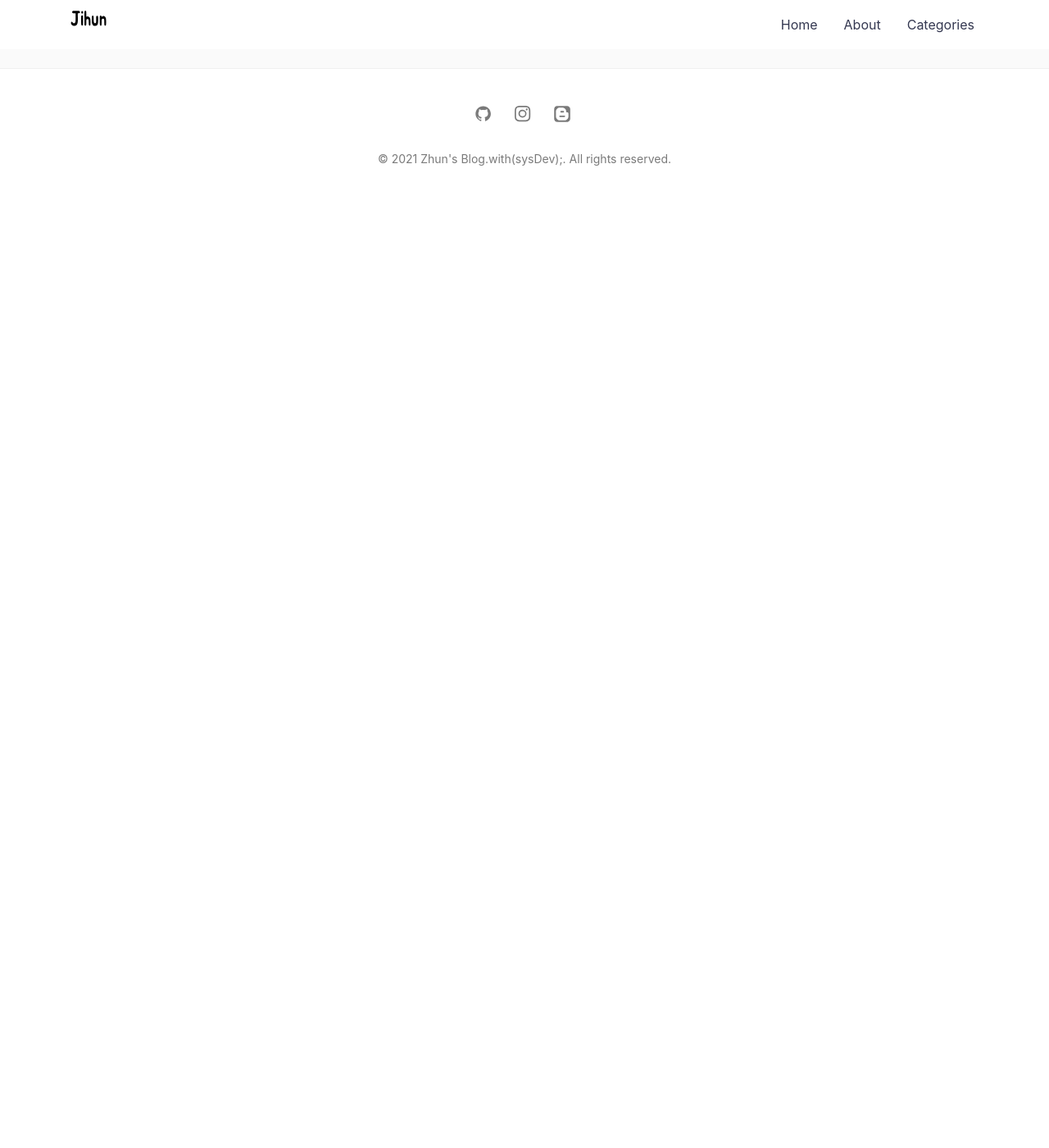
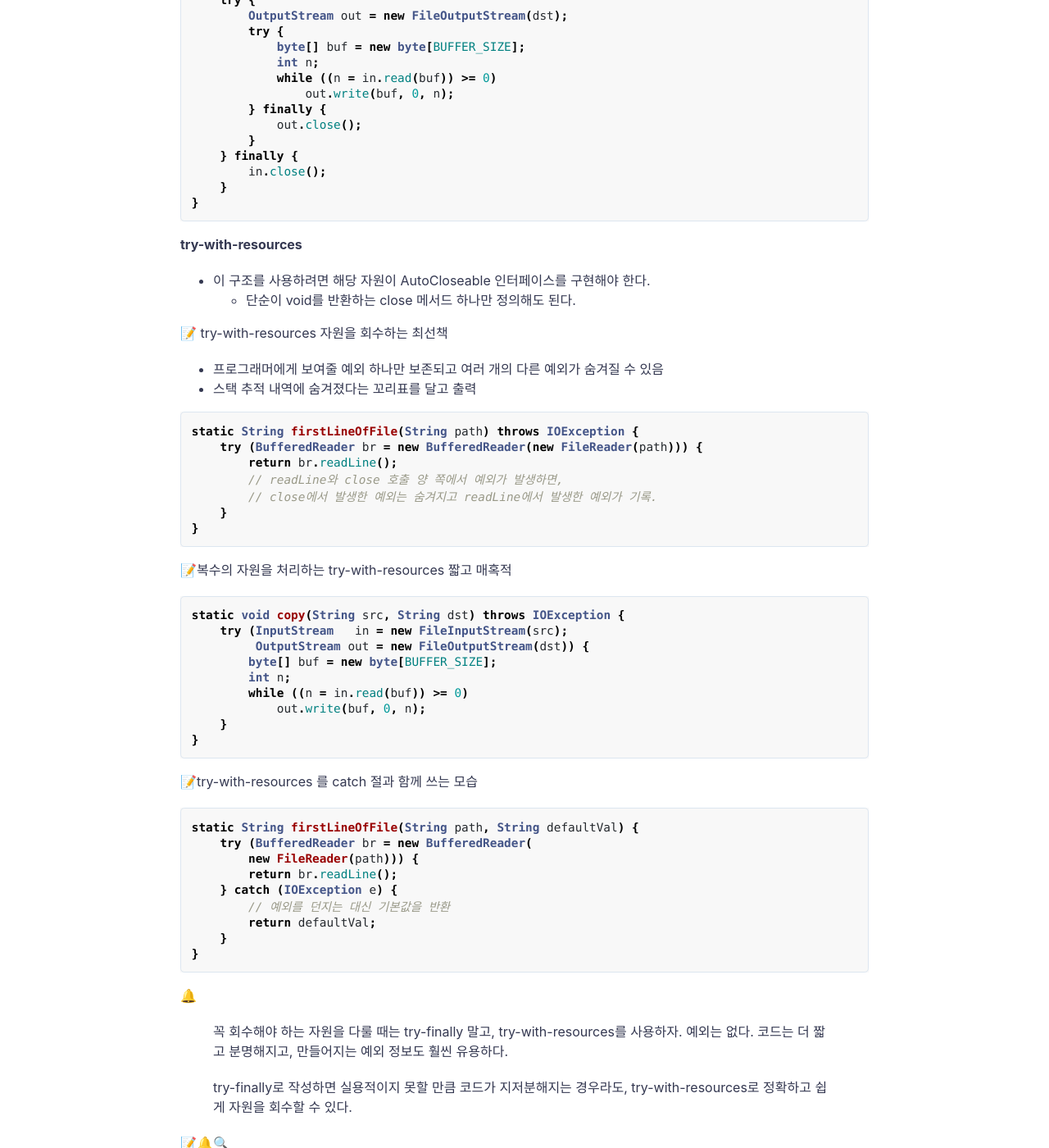
Before and after one commit to jihunparkme/jihunparkme.github.io, a Jekyll site: the page built from _posts/2021-03-02-EffectiveJava_객체_생성과_파괴.md, in a window 1280 px wide and 1400 px high, scrolled down 12594 px. Shown: the whole window at 82% size. Built offline with Jekyll 4.4.1, drawn with Linux system fonts in a browser that asks for light colours; comment, search, counter and statistics services are not loaded; before the commit the page ends 12843 px from its top, so only the background shows below that; some of the changed text lies outside the part shown.

Commit message:
add contents

````diff
--- a/_posts/2021-03-02-EffectiveJava_객체_생성과_파괴.md
+++ b/_posts/2021-03-02-EffectiveJava_객체_생성과_파괴.md
@@ -563,11 +563,94 @@ Peace out
 
 ## item 9. try-finally 보다는 try-with-resources를 사용하라.
 
--
+📝try-finally 더 이상 자원을 회수하는 최선의 방책이 아니다!
 
+```java
+static String firstLineOfFile(String path) throws IOException {
+    BufferedReader br = new BufferedReader(new FileReader(path));
+    try {
+        return br.readLine();
+    } finally {
+        br.close();
+    }
+}
+```
 
+📝자원이 둘 이상이면 너무 지저분해진다.
 
+```java
+static void copy(String src, String dst) throws IOException {
+    InputStream in = new FileInputStream(src);
+    try {
+        OutputStream out = new FileOutputStream(dst);
+        try {
+            byte[] buf = new byte[BUFFER_SIZE];
+            int n;
+            while ((n = in.read(buf)) >= 0)
+                out.write(buf, 0, n);
+        } finally {
+            out.close();
+        }
+    } finally {
+        in.close();
+    }
+}
+```
 
+**try-with-resources**
+
+- 이 구조를 사용하려면 해당 자원이 AutoCloseable 인터페이스를 구현해야 한다.
+  - 단순이 void를 반환하는 close 메서드 하나만 정의해도 된다.
+
+📝 try-with-resources 자원을 회수하는 최선책
+- 프로그래머에게 보여줄 예외 하나만 보존되고 여러 개의 다른 예외가 숨겨질 수 있음
+- 스택 추적 내역에 숨겨졌다는 꼬리표를 달고 출력
+
+```java
+static String firstLineOfFile(String path) throws IOException {
+    try (BufferedReader br = new BufferedReader(new FileReader(path))) {
+        return br.readLine();
+        // readLine와 close 호출 양 쪽에서 예외가 발생하면,
+        // close에서 발생한 예외는 숨겨지고 readLine에서 발생한 예외가 기록.
+    }
+}
+```
+
+📝복수의 자원을 처리하는  try-with-resources 짧고 매혹적
+
+```java
+static void copy(String src, String dst) throws IOException {
+    try (InputStream   in = new FileInputStream(src);
+         OutputStream out = new FileOutputStream(dst)) {
+        byte[] buf = new byte[BUFFER_SIZE];
+        int n;
+        while ((n = in.read(buf)) >= 0)
+            out.write(buf, 0, n);
+    }
+}
+```
+
+📝try-with-resources 를 catch 절과 함께 쓰는 모습
+
+```java
+static String firstLineOfFile(String path, String defaultVal) {
+    try (BufferedReader br = new BufferedReader(
+        new FileReader(path))) {
+        return br.readLine();
+    } catch (IOException e) {
+        // 예외를 던지는 대신 기본값을 반환
+        return defaultVal;
+    }
+}
+```
+
+🔔
+
+> 꼭 회수해야 하는 자원을 다룰 때는 try-finally 말고, try-with-resources를 사용하자.
+> 예외는 없다. 코드는 더 짧고 분명해지고, 만들어지는 예외 정보도 훨씬 유용하다.
+>
+> try-finally로 작성하면 실용적이지 못할 만큼 코드가 지저분해지는 경우라도,
+> try-with-resources로 정확하고 쉽게 자원을 회수할 수 있다.
 
 📝🔔🔍
 
````
